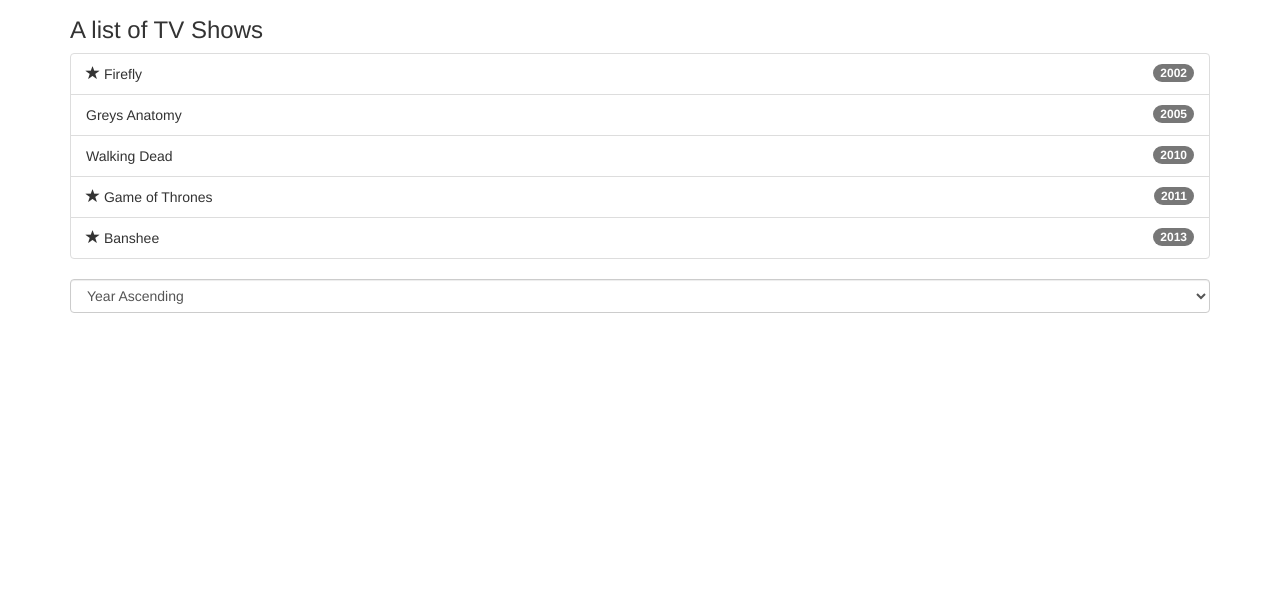
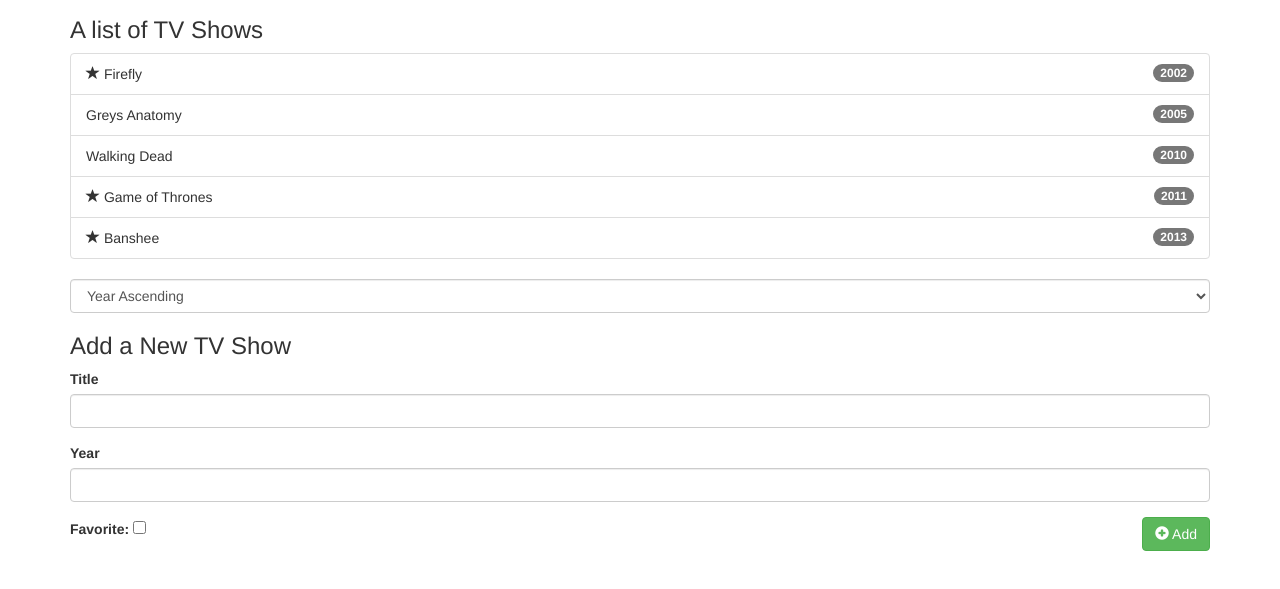
Before and after one commit to RandyDavis/AngularInThirty, a plain HTML site: page index.html in a window 1280 px wide. Shown: the part 107-696 px from the top of the page. Drawn offline with nearby package versions, Linux system fonts and the light colour scheme.

Commit message:
add initial form validation

```diff
--- a/index.html
+++ b/index.html
@@ -25,6 +25,27 @@
         </li>
       </ul>
       <select class="form-control pull-right" ng-model="main.order" ng-options="order as order.title for order in main.orders"></select>
+      <div class="clearfix"></div>
+      <h3>Add a New TV Show</h3>
+      <form action="" class="form">
+        <div class="form-group">
+          <label>Title</label>
+          <input type="text" class="form-control" ng-model="main.new.title" required>
+        </div>
+        <div class="form-group">
+          <label>Year</label>
+          <input type="number" min="1900" max="2030" class="form-control" ng-model=
+          "main.new.year" required>
+        </div>
+        <div class="row">
+          <div class="col-xs-6">
+            <label>Favorite: <input type="checkbox" ng-model="main.new.favorite"></label>
+          </div>
+          <div class="col-xs-6">
+            <button class="btn btn-success pull-right"><span class="glyphicon glyphicon-plus-sign"></span> Add</button>
+          </div>
+        </div>
+      </form>
   </div>
 
 
```
